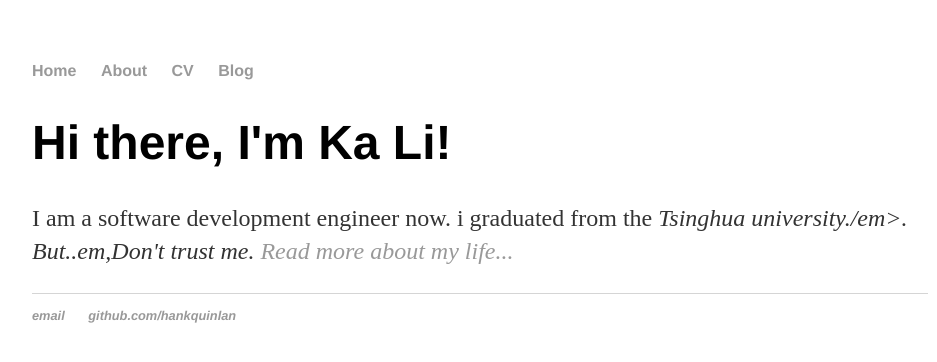
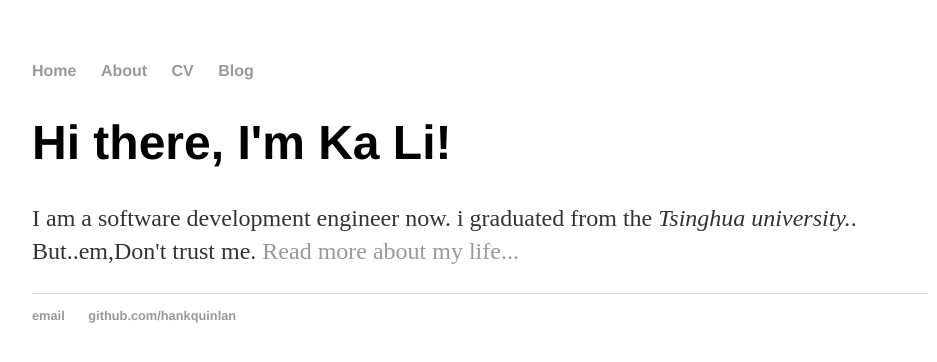
Before and after one commit to leekaka/leekaka.github.io, a Jekyll site: the page built from index.html, in a window 1280 px wide. Shown: the top 362 px of the page, without its empty margins (160-1097 px from the left). Built offline with Jekyll 4.4.1, drawn with Linux system fonts in a browser that asks for light colours.

Commit message:
有意思！

```diff
--- a/index.html
+++ b/index.html
@@ -5,5 +5,5 @@ title: Hank Quinlan, Horrible Cop
 
 		<div class="blurb">
 			<h1>Hi there, I'm Ka Li!</h1>
-			<p>I am a software development engineer now. i graduated from the <em>Tsinghua university./em>. But..em,Don't trust me. <a href="/about">Read more about my life...</a></p>
+			<p>I am a software development engineer now. i graduated from the <em>Tsinghua university.</em>. But..em,Don't trust me. <a href="/about">Read more about my life...</a></p>
 		</div>
```
